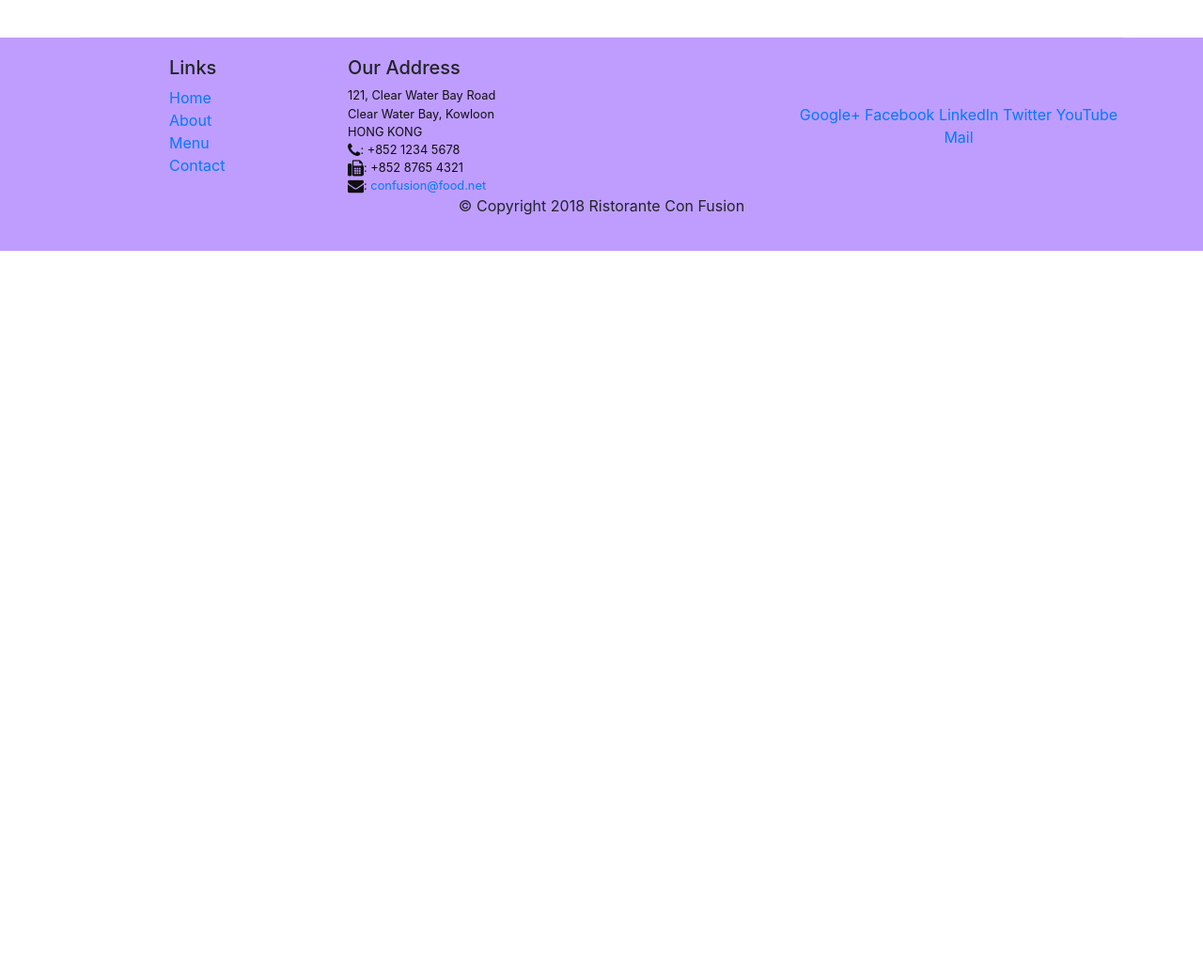
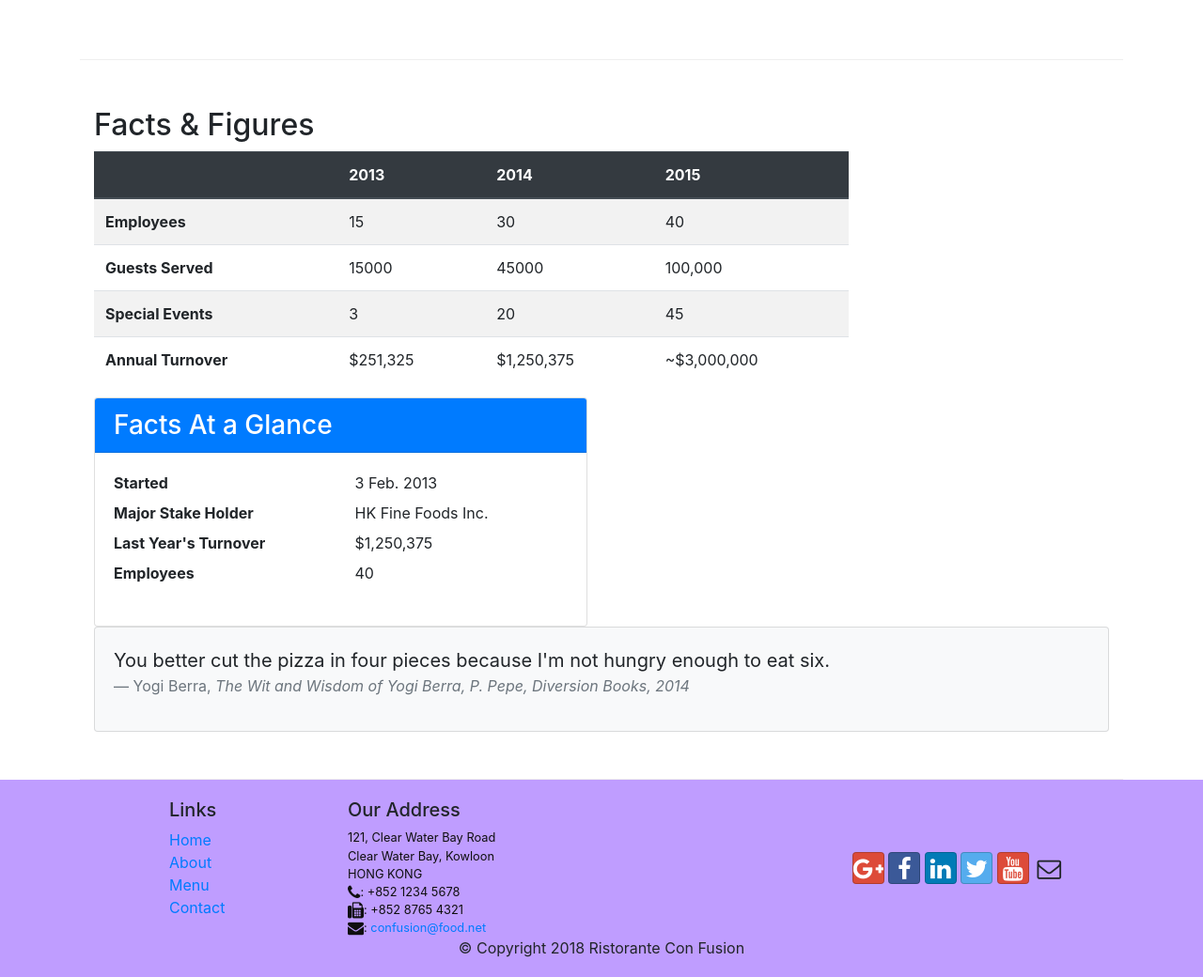
Before and after one commit to RyanB44/webWork, a website: page aboutus.html in a window 1280 px wide. Shown: the part 1514-2554 px from the top of the page at 94% size. Before the commit the page ends 1781 px from the top, so only its background shows below. Drawn offline with nearby package versions, Linux system fonts and the light colour scheme.

Commit message:
Images and Media

```diff
--- a/aboutus.html
+++ b/aboutus.html
@@ -22,13 +22,13 @@
             <button class="navbar-toggler" type="button" data-toggle="collapse" data-target="#Navbar">
                 <span class="navbar-toggler-icon"></span>
             </button>
-            <a class="navbar-brand" href="./index.html">Ristorante Con Fusion</a>
+            <a class="navbar-brand mr-auto" href="#"><img src="img/logo.png" height="30" width="41"></a>
             <div class="collapse navbar-collapse" id="Navbar">
             <ul class="navbar-nav mr-auto">
                 <li class="nav-item"><a class="nav-link" href="./index.html"><span class="fa fa-home fa-lg"></span> Home</a></li>
                 <li class="nav-item active"><a class="nav-link" href="#"><span class="fa fa-info fa-lg"></span> About</a></li>
                 <li class="nav-item"><a class="nav-link" href="#"><span class="fa fa-list fa-lg"></span> Menu</a></li>
-                <li class="nav-item"><a class="nav-link" href="#"><span class="fa fa-address-card fa-lg"></span> Contact</a></li>
+                <li class="nav-item"><a class="nav-link" href="./contactus.html"><span class="fa fa-address-card fa-lg"></span> Contact</a></li>
         </div>
         </div>
     </nav>
@@ -39,7 +39,8 @@
                     <h1>Ristorante con Fusion</h1>
                     <p>We take inspiration from the World's best cuisines, and create a unique fusion experience. Our lipsmacking creations will tickle your culinary senses!</p>
                 </div>
-                <div class="col-12 col-sm">
+                <div class="col-12 col-sm align-self-center">
+                    <img src="img/logo.png" class="img-fluid">
                 </div>
             </div>
         </div>
@@ -66,8 +67,7 @@
             <div>
             </div>
         </div>
-
-
+\
         <div class="row row-content">
             <div class="col-12 col-sm">
                 <h2>Corporate Leadership</h2>
@@ -82,6 +82,78 @@
             </div>
        </div>
 
+       <div class="row row-content">
+           <div class="col-12 col-sm-9">
+               <h2>Facts &amp; Figures</h2>
+               <div class="table-responsive">
+                <table class="table table-striped">
+                    <thead class="thead-dark">
+                        <tr>
+                            <th>&nbsp;</th>
+                            <th>2013</th>
+                            <th>2014</th>
+                            <th>2015</th>
+                        </tr>
+                    </thead>
+                    <tbody>
+                        <tr>
+                            <th>Employees</th>
+                            <td>15</td>
+                            <td>30</td>
+                            <td>40</td>
+                        </tr>
+                        <tr>
+                            <th>Guests Served</th>
+                            <td>15000</td>
+                            <td>45000</td>
+                            <td>100,000</td>
+                        </tr>
+                        <tr>
+                            <th>Special Events</th>
+                            <td>3</td>
+                            <td>20</td>
+                            <td>45</td>
+                        </tr>
+                        <tr>
+                            <th>Annual Turnover</th>
+                            <td>$251,325</td>
+                            <td>$1,250,375</td>
+                            <td>~$3,000,000</td>
+                        </tr>
+                    </tbody>
+                </table>
+            </div>
+            </div>
+            <div class="col-12 col-sm-6">
+                <div class="card">
+                    <h3 class="card-header bg-primary text-white">Facts At a Glance</h3>
+                    <div class="card-body">
+                        <dl class="row">
+                            <dt class="col-6">Started</dt>
+                            <dd class="col-6">3 Feb. 2013</dd>
+                            <dt class="col-6">Major Stake Holder</dt>
+                            <dd class="col-6">HK Fine Foods Inc.</dd>
+                            <dt class="col-6">Last Year's Turnover</dt>
+                            <dd class="col-6">$1,250,375</dd>
+                            <dt class="col-6">Employees</dt>
+                            <dd class="col-6">40</dd>
+                        </dl>
+                    </div>
+                </div>
+            </div>
+            <div class="col-12">
+                <div class="card card-body bg-light">
+                    <blockquote class="blockquote">
+                        <p class="mb-0">You better cut the pizza in four pieces because
+                            I'm not hungry enough to eat six.</p>
+                        <footer class="blockquote-footer">Yogi Berra,
+                            <cite title="Source Title">The Wit and Wisdom of Yogi Berra,
+                            P. Pepe, Diversion Books, 2014</cite>
+                        </footer>
+                    </blockquote>
+                </div>
+            </div>
+       </div>
     </div>
 
     <footer class="footer">
@@ -110,12 +182,12 @@
                 </div>
                 <div class="col-12 col-sm-4 align-self-center">
                     <div class="text-center">
-                        <a href="http://google.com/+">Google+</a>
-                        <a href="http://www.facebook.com/profile.php?id=">Facebook</a>
-                        <a href="http://www.linkedin.com/in/">LinkedIn</a>
-                        <a href="http://twitter.com/">Twitter</a>
-                        <a href="http://youtube.com/">YouTube</a>
-                        <a href="mailto:">Mail</a>
+                        <a class="btn btn-social-icon btn-google" href="http://google.com/+"><i class="fa fa-google-plus"></i></a>
+                        <a class="btn btn-social-icon btn-facebook" href="http://www.facebook.com/profile.php?id="><i class="fa fa-facebook"></i></a>
+                        <a class="btn btn-social-icon btn-linkedin" href="http://www.linkedin.com/in/"><i class="fa fa-linkedin"></i></a>
+                        <a class="btn btn-social-icon btn-twitter" href="http://twitter.com/"><i class="fa fa-twitter"></i></a>
+                        <a class="btn btn-social-icon btn-google" href="http://youtube.com/"><i class="fa fa-youtube"></i></a>
+                        <a class="btn btn-social-icon" href="mailto:"><i class="fa fa-envelope-o"></i></a>
                     </div>
                 </div>
            </div>
@@ -127,9 +199,9 @@
         </div>
     </footer>
     <!-- jQuery first, then Popper.js, then Bootstrap JS. -->
-<script src="node_modules/jquery/dist/jquery.slim.min.js"></script>
-<script src="node_modules/popper.js/dist/umd/popper.min.js"></script>
-<script src="node_modules/bootstrap/dist/js/bootstrap.min.js"></script>
+    <script src="node_modules/jquery/jquery.min.js"></script>
+    <script src="node_modules/popper.js/dist/umd/popper.min.js"></script>
+    <script src="node_modules/bootstrap/dist/js/bootstrap.min.js"></script>
 </body>
 
 </html>
```
Also changed, not shown: index.html (+28 -12 lines), img/alberto.png (added), img/buffet.png (added), img/logo.png (added), img/uthappizza.png (added), 1 other file.
